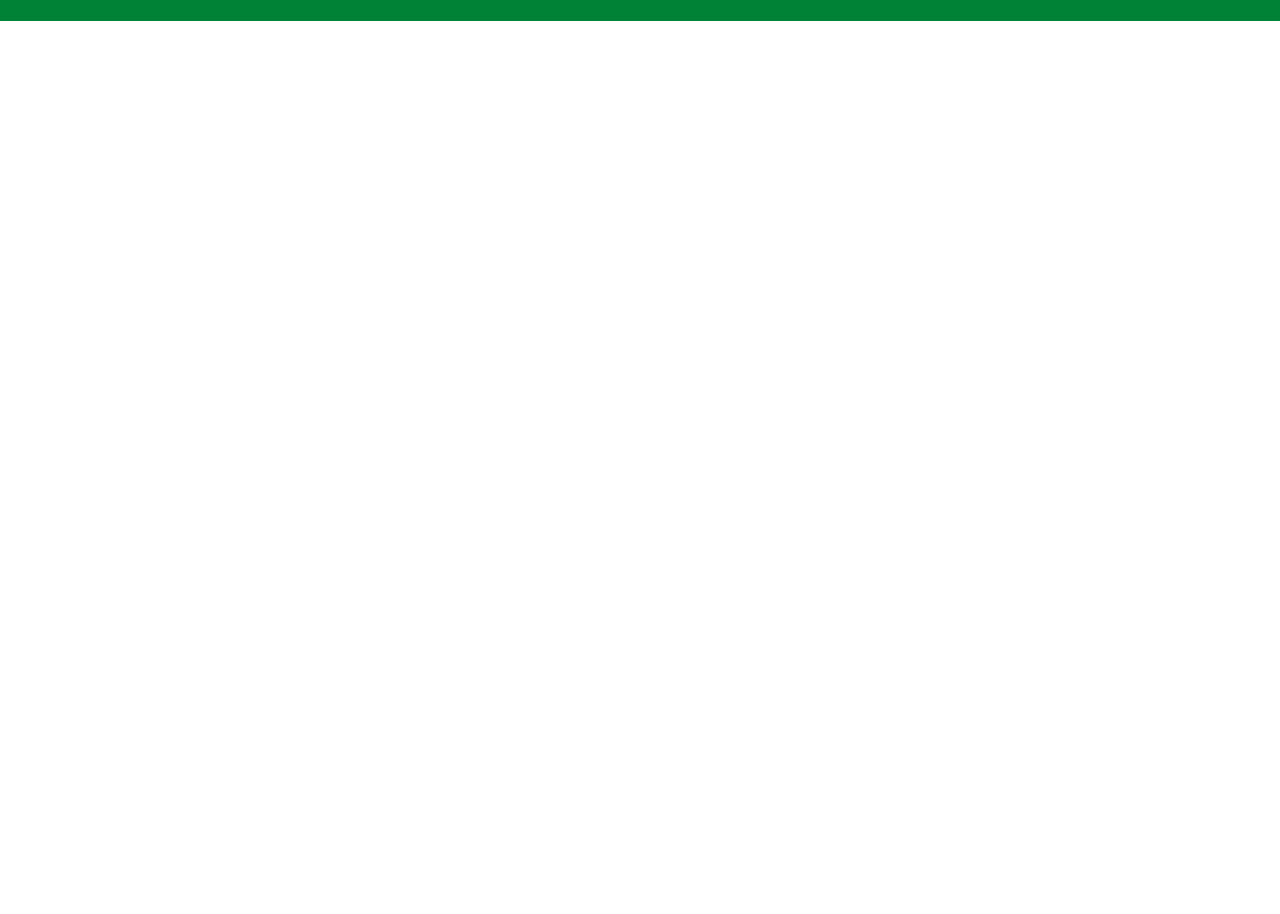
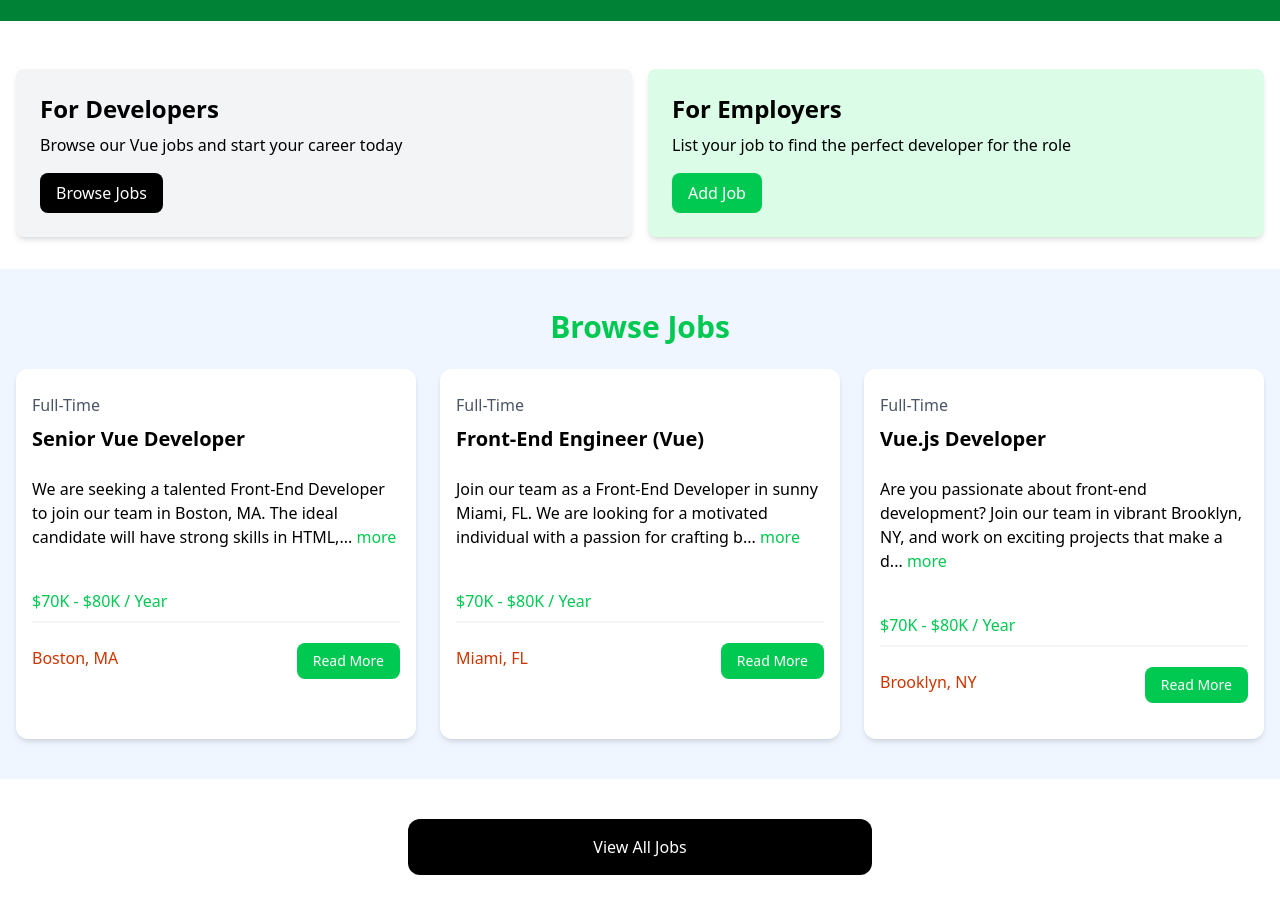
Before and after one commit to srivastavcodes/LearnVue, a Vue app in the folder vue_1/: page / in a window 1280 px wide. Shown: the part 340-1254 px from the top of the page. Before the commit the page ends 800 px from the top, so only its background shows below. Built offline with nearby package versions, Linux system fonts and the light colour scheme; the HTML template or start-up script is replaced by a standard one.

Commit message:
use of computed

```diff
--- a/vue_1/src/App.vue
+++ b/vue_1/src/App.vue
@@ -1,9 +1,13 @@
 <script setup>
 import Navbar from "@/components/Navbar.vue";
 import Hero from "@/components/Hero.vue";
+import HomeCard from "@/components/HomeCard.vue";
+import JobListings from "@/components/JobListings.vue";
 </script>
 
 <template>
     <Navbar/>
     <Hero/>
+    <HomeCard/>
+    <JobListings :limit="3" :show-button="true"/>
 </template>
--- /dev/null
+++ b/vue_1/src/components/Card.vue
@@ -0,0 +1,14 @@
+<script setup>
+defineProps({
+    bg: {
+        type: String,
+        default: "bg-gray-100"
+    }
+})
+</script>
+
+<template>
+    <div :class="`${bg} p-6 rounded-lg shadow-md`">
+        <slot></slot>
+    </div>
+</template>
--- /dev/null
+++ b/vue_1/src/components/HomeCard.vue
@@ -0,0 +1,31 @@
+<script setup>
+import Card from "@/components/Card.vue";
+</script>
+
+<template>
+    <section class="py-4">
+        <div class="container-xl lg:container m-auto">
+            <div class="grid grid-cols-1 md:grid-cols-2 gap-4 p-4 rounded-lg">
+                <Card>
+                    <h2 class="text-2xl font-bold">For Developers</h2>
+                    <p class="mt-2 mb-4">
+                        Browse our Vue jobs and start your career today
+                    </p>
+                    <a href="jobs.html"
+                       class="inline-block bg-black text-white rounded-lg px-4 py-2 hover:bg-gray-700"
+                    >Browse Jobs</a>
+                </Card>
+
+                <Card bg="bg-green-100">
+                    <h2 class="text-2xl font-bold">For Employers</h2>
+                    <p class="mt-2 mb-4">
+                        List your job to find the perfect developer for the role
+                    </p>
+                    <a href="add-job.html"
+                       class="inline-block bg-green-500 text-white rounded-lg px-4 py-2 hover:bg-green-600"
+                    >Add Job</a>
+                </Card>
+            </div>
+        </div>
+    </section>
+</template>
--- /dev/null
+++ b/vue_1/src/components/JobListings.vue
@@ -0,0 +1,33 @@
+<script setup>
+import jobData from "@/jobs copy.json"
+import SingleJob from "@/components/SingleJob.vue";
+import {ref} from "vue";
+
+defineProps({
+    limit: Number,
+    showButton: {
+        type: Boolean,
+        default: false
+    }
+})
+const jobs = ref(jobData)
+</script>
+
+<template>
+    <section class="bg-blue-50 px-4 py-10">
+        <div class="container-xl lg:container m-auto">
+            <h2 class="text-3xl font-bold text-green-500 mb-6 text-center">
+                Browse Jobs
+            </h2>
+            <div class="grid grid-cols-1 md:grid-cols-3 gap-6">
+                <SingleJob v-for="job in jobs.slice(0, limit) || jobs.length" :key="jobs.id" :job="job"/>
+            </div>
+        </div>
+    </section>
+
+    <section v-if="showButton" class="m-auto max-w-lg my-10 px-6">
+        <a href="/jobs"
+            class="block bg-black text-white text-center py-4 px-6 rounded-xl hover:bg-gray-700"
+        >View All Jobs</a>
+    </section>
+</template>
--- /dev/null
+++ b/vue_1/src/components/SingleJob.vue
@@ -0,0 +1,53 @@
+<script setup>
+import {computed, ref} from "vue";
+
+const props = defineProps({
+    job: Object
+})
+
+const showFullDescription = ref(false)
+
+const toggleFullDescription = () => {
+    showFullDescription.value = !showFullDescription.value
+}
+
+const smallDescription = computed(() => {
+    let description = props.job.description
+
+    if (!showFullDescription.value) {
+        description = description.substring(0, 130) + "..."
+    }
+    return description
+})
+</script>
+
+<template>
+    <div class="bg-white rounded-xl shadow-md relative">
+        <div class="p-4">
+            <div class="mb-6">
+                <div class="text-gray-600 my-2">{{ job.type }}</div>
+                <h3 class="text-xl font-bold">{{ job.title }}</h3>
+            </div>
+
+            <div class="mb-5">
+                {{ smallDescription }}
+                <button @click="toggleFullDescription" class="text-green-500 hover:text-green-700 mb-5">
+                    {{ showFullDescription ? 'less' : 'more' }}
+                </button>
+            </div>
+
+            <h3 class="text-green-500 mb-2">{{ job.salary }} / Year</h3>
+
+            <div class="border border-gray-100 mb-5"></div>
+
+            <div class="flex flex-col lg:flex-row justify-between mb-4">
+                <div class="text-orange-700 mb-3">
+                    <i class="fa-solid fa-location-dot text-lg"></i>{{ job.location }}
+                </div>
+                <a :href="'job/' + job.id"
+                   class="h-[36px] bg-green-500 hover:bg-green-600 text-white px-4 py-2 rounded-lg text-center text-sm"
+                >Read More</a>
+            </div>
+        </div>
+    </div>
+</template>
--- /dev/null
+++ b/vue_1/src/jobs copy.json
@@ -0,0 +1,86 @@
+[
+    {
+        "id": 1,
+        "title": "Senior Vue Developer",
+        "type": "Full-Time",
+        "description": "We are seeking a talented Front-End Developer to join our team in Boston, MA. The ideal candidate will have strong skills in HTML, CSS, and JavaScript, with experience working with modern JavaScript frameworks such as Vue or Angular.",
+        "location": "Boston, MA",
+        "salary": "$70K - $80K",
+        "company": {
+            "name": "NewTek Solutions",
+            "description": "NewTek Solutions is a leading technology company specializing in web development and digital solutions. We pride ourselves on delivering high-quality products and services to our clients while fostering a collaborative and innovative work environment.",
+            "contactEmail": "contact@teksolutions.com",
+            "contactPhone": "555-555-5555"
+        }
+    },
+    {
+        "id": 2,
+        "title": "Front-End Engineer (Vue)",
+        "type": "Full-Time",
+        "description": "Join our team as a Front-End Developer in sunny Miami, FL. We are looking for a motivated individual with a passion for crafting beautiful and responsive web applications. Experience with UI/UX design principles and a strong attention to detail are highly desirable.",
+        "location": "Miami, FL",
+        "salary": "$70K - $80K",
+        "company": {
+            "name": "Veneer Solutions",
+            "description": "Veneer Solutions is a creative agency specializing in digital design and development. Our team is dedicated to pushing the boundaries of creativity and innovation to deliver exceptional results for our clients.",
+            "contactEmail": "contact@loremipsum.com",
+            "contactPhone": "555-555-5555"
+        }
+    },
+    {
+        "id": 3,
+        "title": "Vue.js Developer",
+        "type": "Full-Time",
+        "description": "Are you passionate about front-end development? Join our team in vibrant Brooklyn, NY, and work on exciting projects that make a difference. We offer competitive compensation and a collaborative work environment where your ideas are valued.",
+        "location": "Brooklyn, NY",
+        "salary": "$70K - $80K",
+        "company": {
+            "name": "Dolor Cloud",
+            "description": "Dolor Cloud is a leading technology company specializing in digital solutions for businesses of all sizes. With a focus on innovation and customer satisfaction, we are committed to delivering cutting-edge products and services.",
+            "contactEmail": "contact@dolorsitamet.com",
+            "contactPhone": "555-555-5555"
+        }
+    },
+    {
+        "id": 4,
+        "title": "Vue Front-End Developer",
+        "type": "Part-Time",
+        "description": "Join our team as a Part-Time Front-End Developer in beautiful Pheonix, AZ. We are looking for a self-motivated individual with a passion for creating engaging user experiences. This position offers flexible hours and the opportunity to work remotely.",
+        "location": "Pheonix, AZ",
+        "salary": "$60K - $70K",
+        "company": {
+            "name": "Alpha Elite",
+            "description": "Alpha Elite is a dynamic startup specializing in digital marketing and web development. We are committed to fostering a diverse and inclusive workplace where creativity and innovation thrive.",
+            "contactEmail": "contact@adipisicingelit.com",
+            "contactPhone": "555-555-5555"
+        }
+    },
+    {
+        "id": 5,
+        "title": "Full Stack Vue Developer",
+        "type": "Full-Time",
+        "description": "Exciting opportunity for a Full-Time Front-End Developer in bustling Atlanta, GA. We are seeking a talented individual with a passion for building elegant and scalable web applications. Join our team and make an impact!",
+        "location": "Atlanta, GA",
+        "salary": "$90K - $100K",
+        "company": {
+            "name": "Browning Technologies",
+            "description": "Browning Technologies is a rapidly growing technology company specializing in e-commerce solutions. We offer a dynamic and collaborative work environment where employees are encouraged to think creatively and innovate.",
+            "contactEmail": "contact@consecteturadipisicing.com",
+            "contactPhone": "555-555-5555"
+        }
+    },
+    {
+        "id": 6,
+        "title": "Vue Native Developer",
+        "type": "Full-Time",
+        "description": "Join our team as a Front-End Developer in beautiful Portland, OR. We are looking for a skilled and enthusiastic individual to help us create innovative web solutions. Competitive salary and great benefits package available.",
+        "location": "Portland, OR",
+        "salary": "$100K - $110K",
+        "company": {
+            "name": "Port Solutions INC",
+            "description": "Port Solutions is a leading technology company specializing in software development and digital marketing. We are committed to providing our clients with cutting-edge solutions and our employees with a supportive and rewarding work environment.",
+            "contactEmail": "contact@ipsumlorem.com",
+            "contactPhone": "555-555-5555"
+        }
+    }
+]
```
